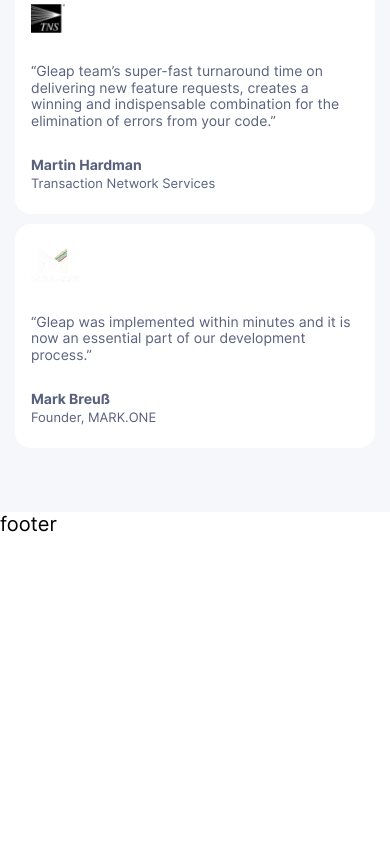
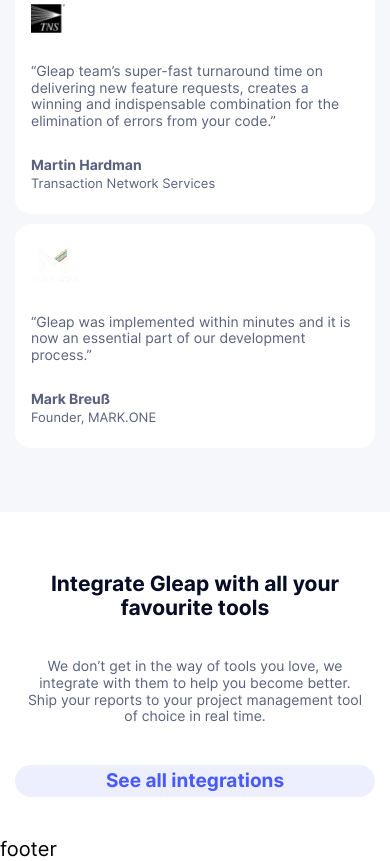
Before and after one commit to Responsive-Websites/Gleap, a plain HTML site: page dist/index.html in a window 390 px wide. Shown: the part 7125-7986 px from the top of the page. Before the commit the page ends 7661 px from the top, so only its background shows below. Drawn offline with Linux system fonts and the light colour scheme; a script that the page names is missing; files whose address does not match are found by name.

Commit message:
Added tools block and styles

```diff
--- a/#src/scss/templates/_main.scss
+++ b/#src/scss/templates/_main.scss
@@ -73,6 +73,22 @@
   }
   &__teams {
     background-color: #f6f7fb;
+  }
+  &__tools {
+    margin-top: 64px;
+    margin-bottom: 64px;
+    @media screen and (max-width: 992px) {
+      margin-top: 50px;
+      margin-bottom: 50px;
+    }
+    @media screen and (max-width: 768px) {
+      margin-top: 40px;
+      margin-bottom: 40px;
+    }
+    @media screen and (max-width: 576px) {
+      margin-top: 20px;
+      margin-bottom: 20px;
+    }
   }
 }
 
@@ -866,4 +882,85 @@
 
 // tools block --------------------
 
+.tools {
+  &__container {
+    background: url("../../img/pages/tools/toolsback.png") center / 100% no-repeat;
+    @media screen and (max-width: 646px) {
+      background: url("../../img/pages/tools/toolsback.png") center / 0% no-repeat;
+    }
+  }
+  &__body {
+    padding: 242px 0px 122px 0px;
+    text-align: center;
+    @media screen and (max-width: 992px) {
+      padding: 152px 0px 152px 0px;
+    }
+    @media screen and (max-width: 768px) {
+      padding: 82px 0px 82px 0px;
+    }
+    @media screen and (max-width: 646px) {
+      padding: 30px 0px 20px 0px;
+    }
+  }
+  &__label {
+    max-width: 498px;
+    margin: 0 auto;
+    text-align: center;
+    font-size: 36px;
+    line-height: 117%;
+    color: $fontBlackColor;
+    font-weight: 700;
+    margin-bottom: 17px;
+    @media screen and (max-width: 992px) {
+      font-size: 30px;
+      padding: 10px;
+      background: #ffffff;
+      border-radius: 25px;
+      box-shadow: 4px 4px 8px 0px rgba(34, 60, 80, 0.2);
+    }
+    @media screen and (max-width: 768px) {
+      font-size: 26px;
+      max-width: 400px;
+    }
+    @media screen and (max-width: 646px) {
+      background: none;
+      border-radius: 0px;
+      box-shadow: none;
+    }
+    @media screen and (max-width: 576px) {
+      font-size: 21px;
+    }
+  }
+  &__text {
+    max-width: 564px;
+    margin: 0 auto;
+    text-align: center;
+    margin-bottom: 30px;
+    @media screen and (max-width: 1162px) {
+      padding: 10px;
+      background: #ffffff;
+      border-radius: 25px;
+      box-shadow: 4px 4px 8px 0px rgba(34, 60, 80, 0.2);
+    }
+    @media screen and (max-width: 646px) {
+      background: none;
+      border-radius: 0px;
+      box-shadow: none;
+      max-width: 364px;
+    }
+  }
+  &__button {
+    padding-top: 3px;
+    padding-bottom: 3px;
+    background: #edefff;
+    color: #485bff;
+    &:hover {
+      color: #ffffff;
+    }
+    @media screen and (max-width: 456px) {
+      width: 100%;
+    }
+  }
+}
+
 // ----------------------------------
--- a/dist/index.html
+++ b/dist/index.html
@@ -380,6 +380,20 @@
       </div>
     </div>
   </section>
+  <section class="main__tools tools">
+    <div class="tools__container container">
+      <div class="tools__body">
+        <p class="tools__label">Integrate Gleap with all your favourite tools</p>
+        <p class="tools__text text">
+          We don’t get in the way of tools you love, we integrate with them to help you become
+          better. Ship your reports to your project management tool of choice in real time.
+        </p>
+        <a href="#" class="tools__button button">
+          <span>See all integrations</span>
+        </a>
+      </div>
+    </div>
+  </section>
 </main>
 
       <!-- -------- -->
```
Also changed, not shown: #src/_main.html (+14 -0 lines), #src/img/pages/tools/toolsback.png (added), dist/css/style.css, dist/css/style.min.css, dist/img/pages/tools/toolsback.png (added), dist/img/pages/tools/toolsback.webp (added).
